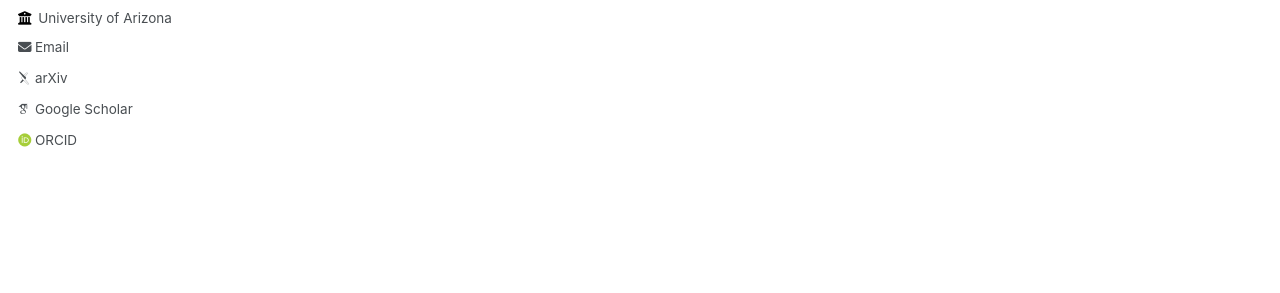
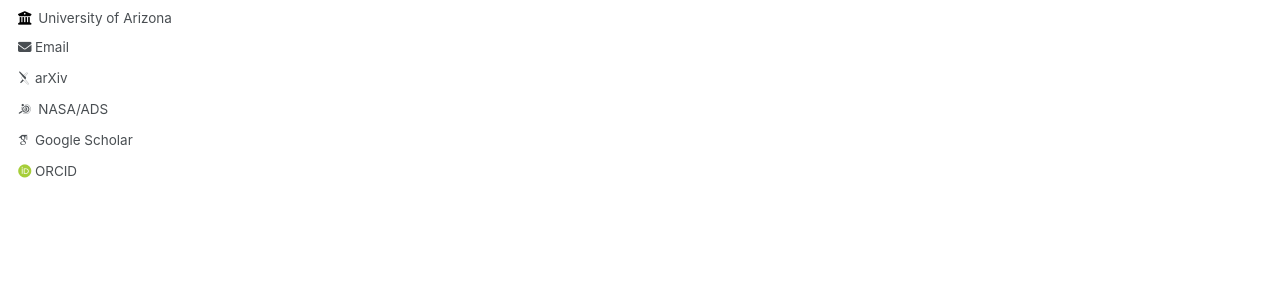
Before and after one commit to jlastro/jlastro.github.io_old, a Jekyll site: the page built from _pages/about.md, in a window 1280 px wide. Shown: the part 443-736 px from the top of the page. Built offline with Jekyll 4.4.1, drawn with Linux system fonts in a browser that asks for light colours; some web fonts are replaced.

Commit message:
added ADS

```diff
--- a/_includes/author-profile.html
+++ b/_includes/author-profile.html
@@ -40,6 +40,9 @@
       <!-- Font Awesome and Academicons icons / Academic websites -->
       {% if author.arxiv %}
         <li><a href="{{ author.arxiv }}"><i class="ai ai-arxiv ai-fw icon-pad-right"></i>arXiv</a></li>
+      {% endif %}
+      {% if author.ads %}
+        <li><a href="{{ author.ads }}"><i class="ai ai-ads ai-ads icon-pad-right"></i>NASA/ADS</a></li>
       {% endif %}
       {% if author.googlescholar %}
         <li><a href="{{ author.googlescholar }}"><i class="ai ai-google-scholar icon-pad-right"></i>Google Scholar</a></li>
```
